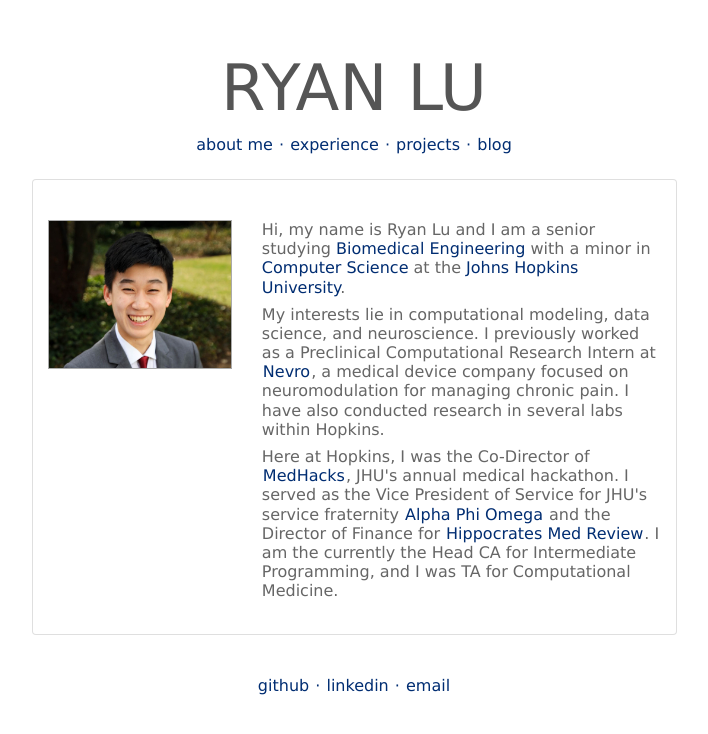
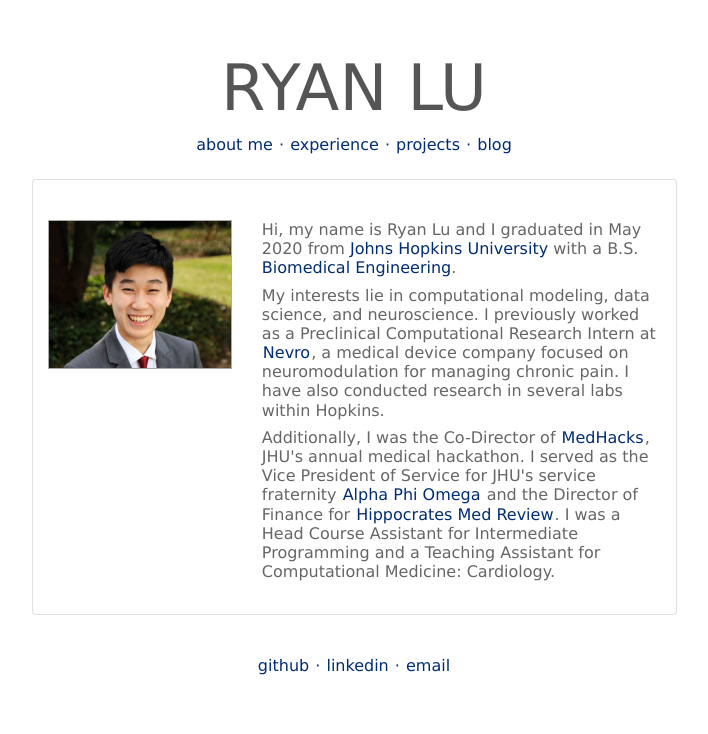
Before and after one commit to ryanlu41/ryanlu41.github.io, a Jekyll site: the page built from index.html, in a window 1280 px wide. Shown: the top 734 px of the page, without its empty margins (286-994 px from the left). Built offline with Jekyll 4.4.1, drawn with Linux system fonts in a browser that asks for light colours.

Commit message:
updated homepage

```diff
--- a/experience/index.html
+++ b/experience/index.html
@@ -58,7 +58,7 @@ title: Ryan Lu - Experience
 		</div>
 		<div class="timeline">
 			<div class="timeline-item nevro">
-				<h4>Johns Hopkins University, Head Course Assistant - Ongoing</h4>
+				<h4>Johns Hopkins University, Head Course Assistant - Fall 2019 - Spring 2020</h4>
 				<ul>
 					<li>Head Course Assistant for Intermediate Programming, a core required CS course covering intermediate to advanced
 					programming, including object oriented programming, in C and C++</li>
--- a/index.html
+++ b/index.html
@@ -7,11 +7,10 @@ title: Ryan Lu - Profile
         <div class="row">
             <div class="col-sm-4"><img id='profile' src='./images/photo.jpg' /></div>
             <div class="col-sm-8">
-                <h4 class='about'>Hi, my name is Ryan Lu and I am a senior studying <span class="highlight">Biomedical Engineering</span> with a minor in <span class="highlight"> Computer Science </span> at the <span class="highlight">Johns Hopkins University</span>. </h4>
-
+                <h4 class='about'>Hi, my name is Ryan Lu and I graduated in May 2020 from <span class="highlight">Johns Hopkins University</span> with a B.S. <span class="highlight">Biomedical Engineering</span>.
                 <h4 class = 'about'> My interests lie in computational modeling, data science, and neuroscience. I previously worked as a Preclinical Computational Research Intern at <a href='https://nevro.com/English/Home/default.aspx'>Nevro</a>, a medical device company focused on neuromodulation for managing chronic pain. I have also conducted research in several labs within Hopkins. </h4>
 
-                <h4 class = 'about'> Here at Hopkins, I was the Co-Director of <a href='http://medhacks.io'>MedHacks</a>, JHU's annual medical hackathon. I served as the Vice President of Service for JHU's service fraternity <a href='https://www.apokappmu.com/'>Alpha Phi Omega</a> and the Director of Finance for <a href='https://hippocratesmedreview.org/'>Hippocrates Med Review</a>. I am the currently the Head CA for Intermediate Programming, and I was TA for Computational Medicine. </h4>
+                <h4 class = 'about'> Additionally, I was the Co-Director of <a href='http://medhacks.io'>MedHacks</a>, JHU's annual medical hackathon. I served as the Vice President of Service for JHU's service fraternity <a href='https://www.apokappmu.com/'>Alpha Phi Omega</a> and the Director of Finance for <a href='https://hippocratesmedreview.org/'>Hippocrates Med Review</a>. I was a Head Course Assistant for Intermediate Programming and a Teaching Assistant for Computational Medicine: Cardiology.</h4>
             </div>
         </div>
     </div>
```
